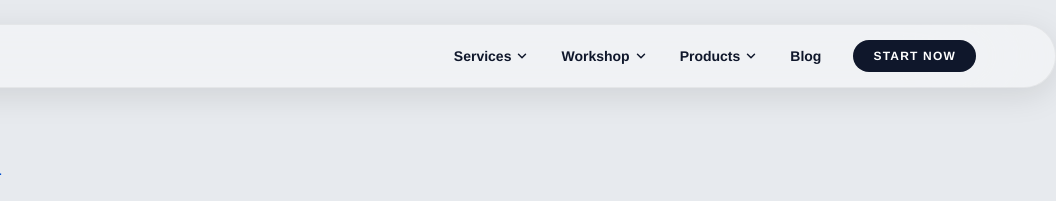
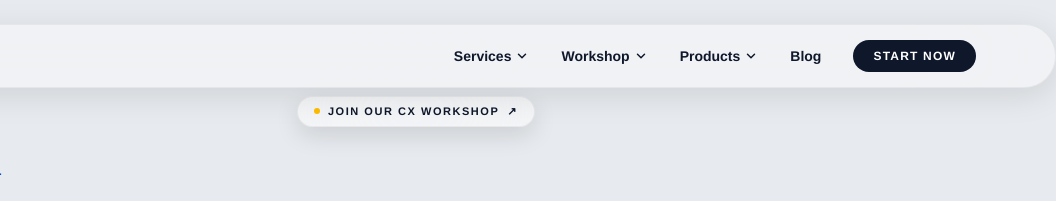
Before and after one commit to abumulaikah/incentric-landingpage, an Astro site: page /blog in a window 1280 px wide. Shown: the top 201 px of the page, 224-1280 px from the left. Built offline with nearby package versions, Linux system fonts and the light colour scheme; Astro itself is replaced by a stand-in of ours.

Commit message:
Add CX workshop announcement chip below navbar

```diff
--- a/src/components/Navbar.tsx
+++ b/src/components/Navbar.tsx
@@ -121,6 +121,7 @@ export function Navbar({ theme = "auto" }: NavbarProps) {
   }, [theme]);
 
   return (
+    <>
     <div className="fixed top-5 left-0 right-0 z-50 flex justify-center px-5 pointer-events-none sm:top-6 sm:px-4">
       {/* Glass Background - Increased blur and adjusted opacity for better readability */}
       <div className={`absolute w-[calc(100%-2.5rem)] max-w-7xl h-14 backdrop-blur-3xl border shadow-[0_8px_32px_rgba(0,0,0,0.1)] rounded-full pointer-events-auto transition-colors duration-500 sm:w-full sm:h-16 ${isDarkText ? 'bg-white/40 border-black/5' : 'bg-slate-950/40 border-white/10'}`} />
@@ -300,5 +301,19 @@ export function Navbar({ theme = "auto" }: NavbarProps) {
         </motion.div>
       )}
     </div>
+
+    <div className="pointer-events-none fixed inset-x-0 top-[80px] z-40 flex justify-center px-5 sm:top-[96px]">
+      <a
+        href="https://wscx.incentric.co.id/"
+        target="_blank"
+        rel="noreferrer"
+        className={`pointer-events-auto inline-flex items-center gap-2 rounded-full border px-4 py-1.5 text-[10px] font-bold uppercase tracking-[0.14em] backdrop-blur-3xl shadow-[0_8px_24px_rgba(0,0,0,0.12)] transition-colors duration-500 hover:scale-105 sm:text-[11px] ${isDarkText ? 'border-black/5 bg-white/50 text-slate-900 hover:bg-white/80' : 'border-white/10 bg-slate-950/45 text-white hover:bg-slate-950/70'}`}
+      >
+        <span className="h-1.5 w-1.5 rounded-full bg-brand-yellow" aria-hidden="true" />
+        Join our CX workshop
+        <span aria-hidden="true" className="text-[11px] leading-none">↗</span>
+      </a>
+    </div>
+    </>
   );
 }
```
